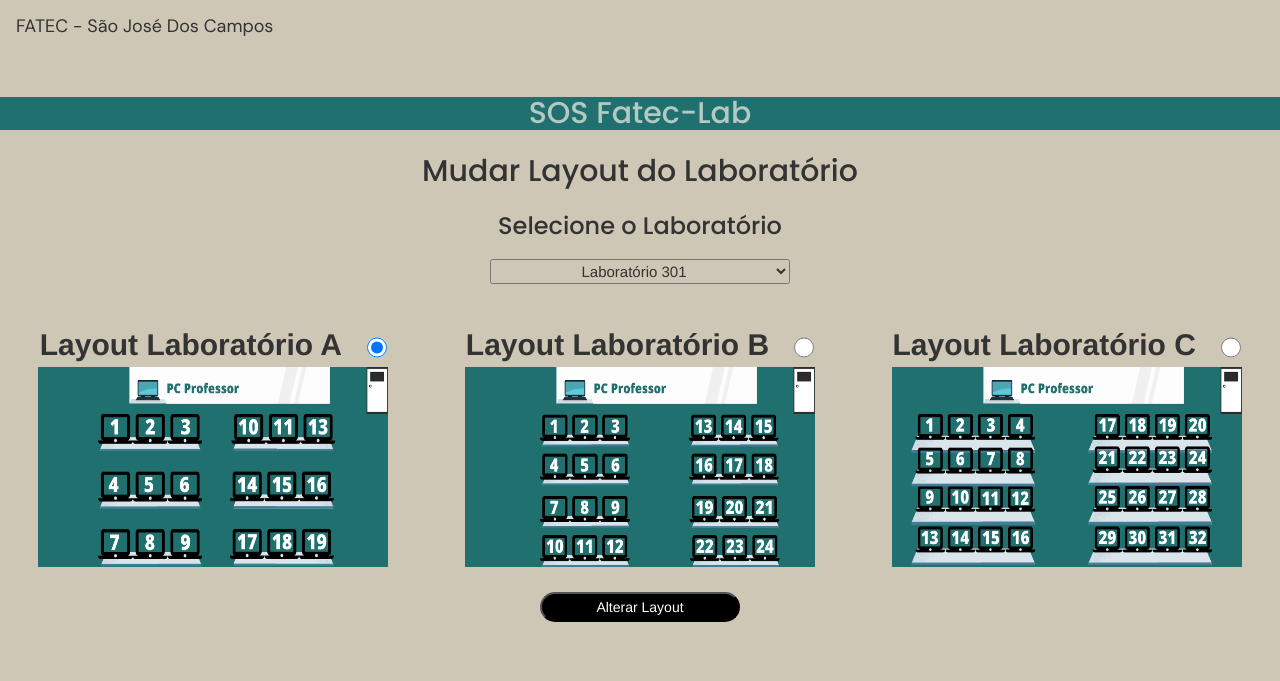
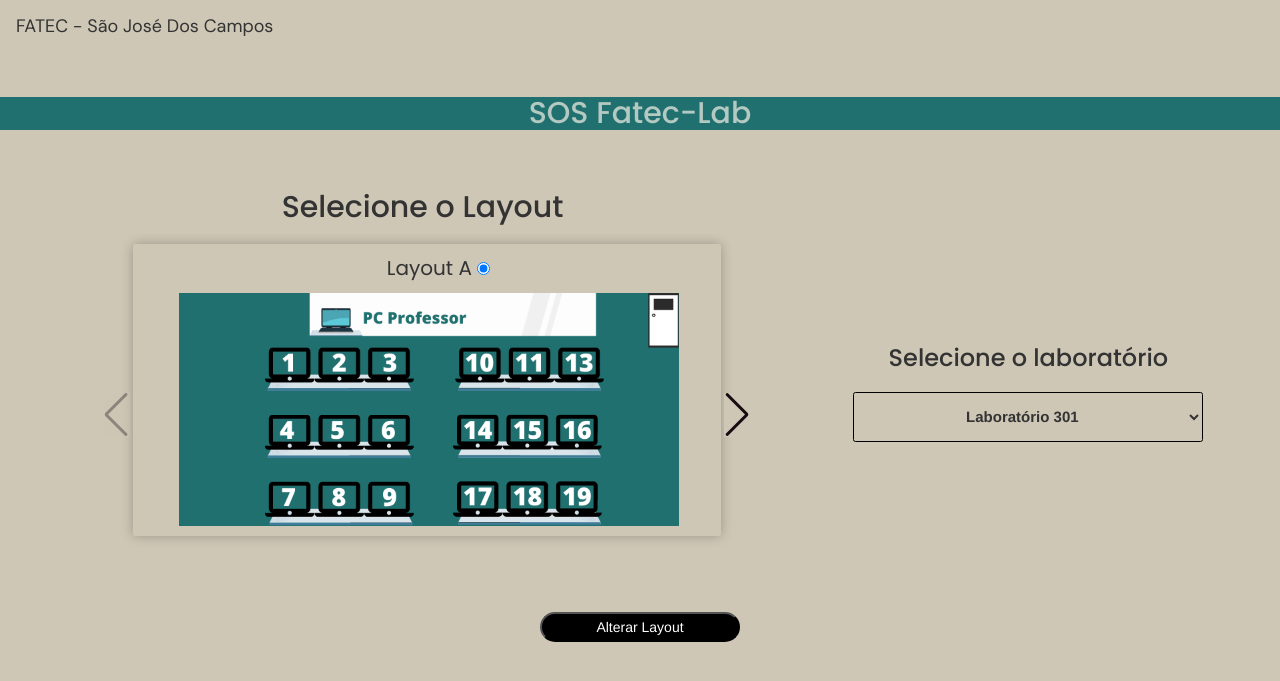
Before and after one commit to GabbsSantana/Fatec, a Flask app: page /update in a window 1280 px wide. Shown: the top 681 px of the page. Run offline with Flask 2, Linux system fonts and the light colour scheme; some libraries are stand-ins or nearby versions.

Commit message:
Swiper incluído em update.html

```diff
--- a/app.py
+++ b/app.py
@@ -9,20 +9,16 @@ class LaboratorioAtual:
 
 laboratorio_atual = LaboratorioAtual()
 
-
+# Função responsável por retornar o Cursos e Conector do banco de dados
 def openDB():
   connection = sqlite3.connect('database.db')
   cur = connection.cursor()
   return cur,connection
 
+# Inicializando variável com os layouts vinculados aos Laboratórios
 cur,conn = openDB()
 cur.execute('select laboratorio_nome,layout from layout')
 layoutLab = cur.fetchall()
-for x in layoutLab:
-  if 'Laboratório 404' in x:
-    print('achei')
-
-
 
 
 # Inicializando o app FLASK
@@ -42,7 +38,6 @@ def select():
   openDB()
   if request.method == 'POST':
     lab = request.form['laboratorios']
-
     if not lab:
       flash('Escolha um laboratório')
     else:
@@ -106,21 +101,7 @@ def done():
   conn.close()
   return render_template('done.html', data=alunoDB,laboratorio=lab)
 
-# Rota para página all
-# Rota responsável por apresentar ao usuário todos os chamados abertos no sistema
-@app.route('/all/')
-def all():
-  cur,conn = openDB()
-  cur.execute('select nome,email from alunos')
-  alunoDB = cur.fetchall()
-
-   # Pegando dados sobre laboratório
-  cur.execute("SELECT laboratorio,micro,problema FROM chamados")
-  lab = cur.fetchall()
-
-  conn.close()
-  return render_template('all.html',alunos=alunoDB,chamado=lab)
-
+# Rota para Login do administrador
 @app.route('/login', methods=['GET', 'POST'])
 def login():
     error = None
@@ -131,19 +112,41 @@ def login():
             return redirect(url_for('admin'))
     return render_template('login.html', error=error)
 
+
+
+# Rota para página all
+# Rota responsável por apresentar ao administrador todos os chamados abertos no sistema
+@app.route('/all/')
+def all():
+  cur,conn = openDB()
+  cur.execute('select nome,email from alunos')
+  alunoDB = cur.fetchall()
+
+   #Pegando dados sobre laboratório
+  cur.execute("SELECT laboratorio,micro,problema FROM chamados")
+  lab = cur.fetchall()
+
+  conn.close()
+  return render_template('all.html',alunos=alunoDB,chamado=lab)
+
+
+# Rota responsável por editar layout de uma Laboratório
+# Disponível apenas para o administrador
 @app.route('/update',methods=['GET','POST'])
 def update():
-  message = None
   cur,con = openDB()
   if request.method == 'POST':
     lab = request.form['laboratorios']
     imagem = request.form['imagem']
+    print(lab,imagem)
     cur.execute('UPDATE layout SET layout = ? WHERE laboratorio_nome == ?',(imagem,lab))
     con.commit()
-    message = 'Layout Alterado com Sucesso'
+    con.close()
+    return redirect(url_for('admin'))
 
-  return render_template('update.html',layout=layoutLab,message=message)
+  return render_template('update.html',layout=layoutLab)
 
+# Rota que apresenta o Painel de controle do Administrador
 @app.route('/admin')
 def admin():
   return render_template('admin.html')
--- a/static/style.css
+++ b/static/style.css
@@ -276,6 +276,25 @@ div#layout {
 
 }
 
+section#update_labs{
+  width: 100vw;
+  display: flex;
+  align-items: center;
+  flex-direction: row-reverse;
+  justify-content: space-evenly;
+}
+
+#update_labs select{
+  width: 350px;
+  height: 50px;
+  font-weight: 700;
+  border: 1.5px solid black;
+}
+#update_labs .select_opt{
+  font-weight: 700;
+  color: #190a12;
+}
+
 div#update_layout{
   display: flex;
  justify-content: center;
@@ -283,20 +302,18 @@ div#update_layout{
 
 }
 img#update-lab{
-  height: 200px;
-  width: 350px;
+
   display: inline;
   margin: 0;
   padding: 0;
+  width: 50rem;
 
 }
 section#update-image{
   display: flex;
   flex-direction: column;
   align-items: center;
-  width: 500px;
-
-
+  width:50rem;
 
 }
 label.update_label{
@@ -322,7 +339,88 @@ text-align: center;
 
 div#btn_update{
   display: block;
-  padding-top: 25px;
 
   text-align: center;
 }
+
+form.update{
+  background-color: transparent;
+}
+
+
+/* =========================== TESTE SWIPER SLIDES UPDATE ======================================*/
+#testimonials {
+  background: #eee9c7;
+  width: fit-content;
+  padding: 0;
+}
+
+h2#depo.title {
+  padding: 0 1.5rem;
+}
+#testimonials .container {
+  margin-left: 0;
+  margin-right: 0;
+  margin-bottom: 0;
+  position: relative;
+  overflow: hidden;
+}
+
+#testimonials blockquote {
+  box-shadow: 0px 0px 12px rgba(0, 0, 0, 0.25);
+  border-radius: 0.25rem;
+  border-color: transparent;
+}
+#testimonials blockquote p {
+  position: relative;
+  text-indent: 1.875rem;
+}
+#testimonials blockquote p span {
+  font: 700 2.5rem serif;
+
+  position: absolute;
+  top: -0.5rem;
+  left: -1.875rem;
+}
+/*Caixa contendo imagem e texto*/
+
+
+/*=================== SWIPER ==========*/
+.swiper-slide {
+  height: auto;
+  width: fit-content;
+  padding: 4rem 4rem;
+}
+.swiper-pagination-bullet {
+  width: 0.75rem;
+  height: 0.75rem;
+}
+
+
+#testimonials > div > div > div.swiper-button-prev,
+#testimonials > div > div > div.swiper-button-next {
+  color: #190a12;
+}
+div.testimonial.swiper-slide.swiper-slide {
+  padding-top: 1rem;
+}
+h2#depo.title {
+  margin: 0, 0, 0, 0;}
+
+  .container {
+    width: 70rem;
+    margin-left: auto;
+    margin-right: auto;
+  }
+
+.section header,
+  #testimonials header {
+    max-width: 32rem;
+    text-align: center;
+    margin-left: auto;
+    margin-right: auto;
+  }
+
+  .container p{
+    font-size: 20px;
+  }
--- a/templates/style.html
+++ b/templates/style.html
@@ -14,6 +14,13 @@
     />
 
     <link rel="stylesheet" href="/static/style.css" />
+    <link
+    rel="stylesheet"
+    href="https://unpkg.com/swiper@8/swiper-bundle.min.css"
+   />
+
+    <script src="https://unpkg.com/scrollreveal"></script>
+    <script src="https://unpkg.com/swiper@8/swiper-bundle.min.js"></script>
     <title>Home</title>
   </head>
 
@@ -34,6 +41,8 @@
       <h1 class="text-center jumbotron-small">SOS Fatec-Lab</h1>
 
 
+
+
       {% endblock %}
 
   </body>
--- a/templates/update.html
+++ b/templates/update.html
@@ -1,81 +1,135 @@
 {% extends "style.html" %} {% block head %} {{ super() }}
+ <!-- SWIPER -->
+ <script src="https://unpkg.com/swiper@8/swiper-bundle.min.js"></script>
+
+
+
 
 <form method="post" class="update">
   <section id="update_labs">
-    <h1>Mudar Layout do Laboratório</h1>
-    <h3>Selecione o Laboratório</h3>
 
+    <div id="select_label">
+<h3>Selecione o laboratório</h3>
     <!-- Opções de laboratórios para a seleção do usuário -->
+    <select name="laboratorios" id="laboratorios" >
 
-    <select name="laboratorios" id="laboratorios" onchange="novo_lab()">
       <optgroup label="3° Andar">
-        <option value="Laboratório 301">Laboratório 301</option>
-        <option value="Laboratório 302">Laboratório 302</option>
-        <option value="Laboratório 303">Laboratório 303</option>
+        <option class="select_opt" value="Laboratório 301">Laboratório 301</option>
+        <option class="select_opt" value="Laboratório 302">Laboratório 302</option>
+        <option class="select_opt" value="Laboratório 303">Laboratório 303</option>
       </optgroup>
       <optgroup label="4° Andar">
-        <option value="Laboratório 401">Laboratório 401</option>
-        <option value="Laboratório 402">Laboratório 402</option>
-        <option value="Laboratório 404">Laboratório 404</option>
-        <option value="Laboratório 405">Laboratório 405</option>
-        <option value="Laboratório 406">Laboratório 406</option>
-        <option value="Laboratório 407">Laboratório 407</option>
-        <option value="Laboratório 408">Laboratório 408</option>
-        <option value="Laboratório 409">Laboratório 409</option>
-        <option value="Laboratório 411">Laboratório 411</option>
-        <option value="Laboratório 412">Laboratório 412</option>
+        <option class="select_opt" value="Laboratório 401">Laboratório 401</option>
+        <option class="select_opt" value="Laboratório 402">Laboratório 402</option>
+        <option class="select_opt" value="Laboratório 404">Laboratório 404</option>
+        <option class="select_opt" value="Laboratório 405">Laboratório 405</option>
+        <option class="select_opt" value="Laboratório 406">Laboratório 406</option>
+        <option class="select_opt" value="Laboratório 407">Laboratório 407</option>
+        <option class="select_opt" value="Laboratório 408">Laboratório 408</option>
+        <option class="select_opt" value="Laboratório 409">Laboratório 409</option>
+        <option class="select_opt" value="Laboratório 411">Laboratório 411</option>
+        <option class="select_opt" value="Laboratório 412">Laboratório 412</option>
       </optgroup>
     </select>
-    <br /><br />
-    <br />
-  </section>
+
+  </div>
+
+
+  <section class="section" id="testimonials">
+    <!--DESABILITAR CONTAINER GRID-->
+    <div class="container">
+      <header>
+        <h2 class="title" id="depo">Selecione o Layout</h2>
+      </header>
+      <div class="testimonials swiper">
+        <div class="swiper-wrapper">
+
+            <div class="testimonial swiper-slide">
+              <blockquote>
+                <p>
+                  Layout A
+                  <input type="radio" name="imagem"value="3x3" checked />
+                </p>
+                <img
+                id="update-lab"
+                src="{{url_for('static', filename='3x3' +'.png' )}}"
+                  >
+              </blockquote>
+            </div>
+            <div class="testimonial swiper-slide">
+              <blockquote>
+                <p>
+                  Layout B
+                  <input type="radio" name="imagem"value="4x3" />
+                </p>
+                <img
+                id="update-lab"
+                src="{{url_for('static', filename='4x3' +'.png' )}}"
+                  >
+              </blockquote>
+            </div>
+            <div class="testimonial swiper-slide">
+              <blockquote>
+                <p>
+                  Layout C
+                  <input type="radio" name="imagem"value="4x4" />
+                </p>
+                <img
+                id="update-lab"
+                src="{{url_for('static', filename='4x4' +'.png' )}}"
+                  >
+              </blockquote>
+            </div>
 
 
 
-<div id="update_layout">
-  <section id="update-image">
-    <div id="label_input">
-    <label for="imagem"  class="update_label"> Layout Laboratório A</label>
-    <input type="radio" name="imagem"value="3x3" checked />
-  </div>
+        </div>
+           <!-- If we need navigation buttons -->
+<div class="swiper-button-prev"></div>
+<div class="swiper-button-next"></div>
+        <!-- If we need pagination -->
+        <div class="swiper-pagination"></div>
 
-    <img
-      id="update-lab"
-      src="{{url_for('static', filename='3x3' +'.png' )}}"
-      alt=""
-
-    />   </section>
+  </section>
+</section>
+    </section>
+<div id="btn_update">
+    <input type="submit" value="Alterar Layout" class="button" onclick="alert('Layout alterado com sucesso!')"/></div>
+  </form>
 
 
-    <section id="update-image">
-      <div id="label_input"> <label for="imagem" class="update_label"> Layout Laboratório B</label>
-      <input type="radio" name="imagem"value="4x3" />
-     </div>
-      <img
-        id="update-lab"
-        src="{{url_for('static', filename='4x3' +'.png' )}}"
-        alt=""
-      />
-    </section>
-    <section id="update-image">
-      <div id="label_input">
-      <label for="imagem" class="update_label"> Layout Laboratório C</label>
 
-      <input type="radio" name="imagem"value="4x4" /></div>
+  <script>
+    /** TESTIMONIALS Caroulsel,Slider */
+    const swiper = new Swiper('.swiper', {
+  breakpoints: {
+    375: {
+      setWrapperSize: true,
+      mousewheel: false,
+      slidesPerView: 1,
+      pagination: {
+        el: '.swiper-pagination'
+      }
+    },
+    1000: {
+      slidesPerView: 1,
+      setWrapperSize: true,
+      mousewheel: false,
+      navigation: {
+        nextEl: '.swiper-button-next',
+        prevEl: '.swiper-button-prev'
+      }
+    }
+  }
+  })
 
-      <img
-        id="update-lab"
-        src="{{url_for('static', filename='4x4' +'.png' )}}"
-        alt=""
-      /></div>
+  if (window.innerWidth < 1000) {
+  let paginationPrev = document.querySelector('.swiper-button-prev')
+  let paginationNext = document.querySelector('.swiper-button-next')
+  paginationNext.parentNode.removeChild(paginationNext)
+  paginationPrev.parentNode.removeChild(paginationPrev)
+  }
 
-    </section>
-<div id="btn_update">
-    <input type="submit" value="Alterar Layout" class="button" /></div>
-  </form>
-
-  {% if message %}
-  <p class="error">Layout alterado com sucesso!</p>
-  {% endif %}
+  </script>
 
   {% endblock %}
```
Also changed, not shown: database.db.
